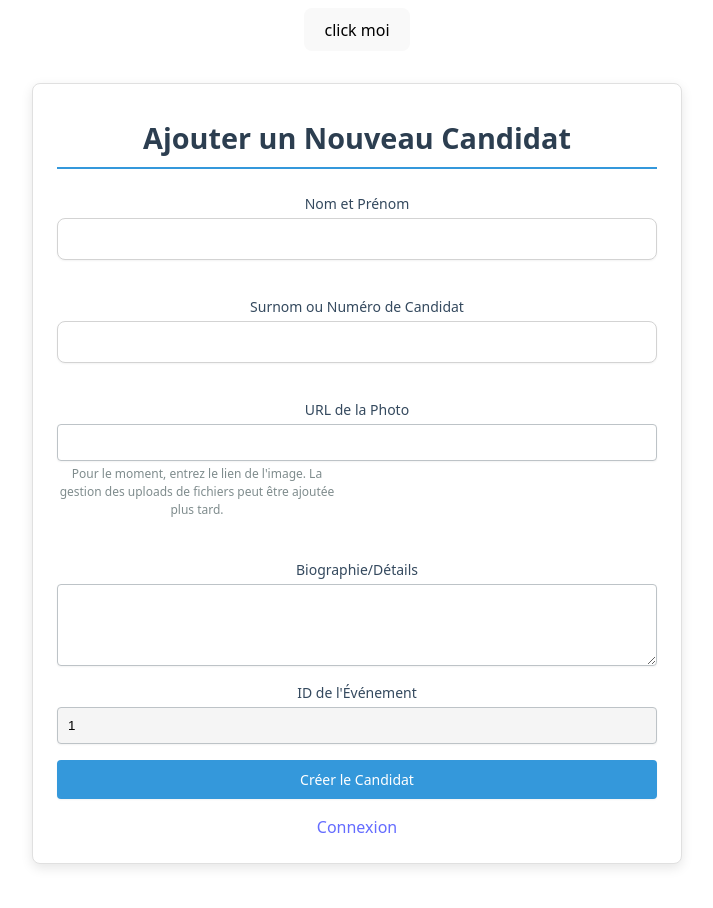
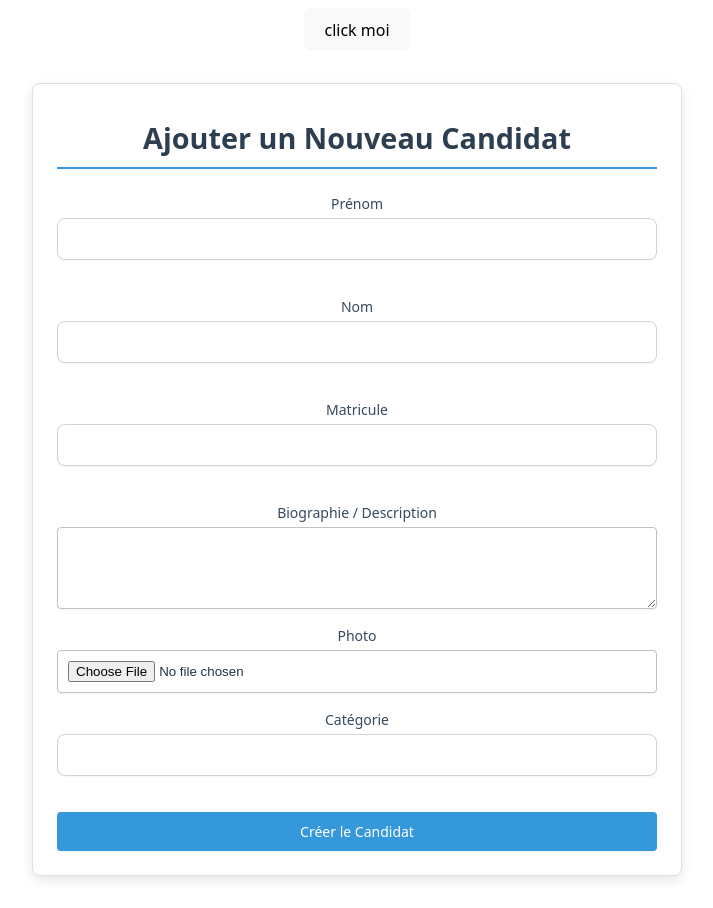
Before and after one commit to Amiir22-24/Vote_React, a React (Vite) app: page / in a window 1280 px wide. Shown: the whole page, without its empty margins (283-996 px from the left). Built offline with nearby package versions, Linux system fonts and the light colour scheme.

Commit message:
myreactpush

```diff
--- /dev/null
+++ b/src/Api/candidates/candidatApi.ts
@@ -0,0 +1,53 @@
+import type { Candidate, CandidateData } from "../../types/candidat";
+import axiosInstance from "../axios_instance";
+
+export const candidateApi = {
+    getAll: async (): Promise<Candidate[]> => {
+        const response = await axiosInstance.get('/candidates');
+        return response.data;
+    },
+    create: async (data: CandidateData): Promise<Candidate[]> => {
+        return axiosInstance.post("/candidates", data, {
+            headers: {
+                "Content-Type": "multipart/form-data",
+            },
+        });
+    },
+    destroy: async (id: number): Promise<Candidate[]> => {
+        const response = await axiosInstance.delete(`/candidates/${id}`);
+        return response.data;
+    },
+    update: async (id: number, formData: FormData): Promise<Candidate[]> => {
+        const response = await axiosInstance.put(`/candidates/${id}`, formData);
+        return response.data;
+    },
+    getById: async (id: number): Promise<Candidate> => {
+        const response = await axiosInstance.get(`/candidates/${id}`);
+        return response.data;
+    },
+    read: async (id: number): Promise<Candidate> => {
+        const response = await axiosInstance.get(`/candidates/${id}`);
+        return response.data;
+    },
+
+    // Méthode intégrée pour créer un candidat à partir d'un objet Candidate
+    createCandidate: async (candidate: Omit<Candidate, "id"> & { photo?: File; matricule?: string }) => {
+        const formData = new FormData();
+        formData.append("firstname", candidate.firstname);
+        formData.append("lastname", candidate.lastname);
+        formData.append("matricule", candidate.matricule ?? "");
+        formData.append("categorie", candidate.category ?? "");
+        formData.append("description", candidate.description);
+        if (candidate.photo) {
+            formData.append("photo", candidate.photo); // File accepté par FormData
+        }
+
+        const response = await axiosInstance.post("/candidates", formData, {
+            headers: {
+                "Content-Type": "multipart/form-data",
+            },
+        });
+
+        return response.data as Candidate;
+    }
+}
--- a/src/Pages/Admin/CandidatCreate.tsx
+++ b/src/Pages/Admin/CandidatCreate.tsx
@@ -1,109 +1,101 @@
-import axios from "axios";
 import { useState, type FormEvent } from "react";
+import { candidateApi } from "../../Api/candidates/candidatApi";
 import "./CandidatCreate.css";
-import { Link } from "react-router";
 
-
-interface CandidateData {
-  name: string;
-  nickname: string;
-  photo_url: string;
-  details: string;
-  eventId: number;
+interface CandidateFormData {
+  firstname: string;
+  lastname: string;
+  description: string;
+  photo?: File;
+  category?: string;
+  matricule: string;
 }
 
 export const CandidatCreate: React.FC = () => {
-
-  const [formData, setFormData] = useState<CandidateData>({
-    name: '',
-    nickname: '',
-    photo_url: '',
-    details: '',
-    eventId: 1,
+  const [formData, setFormData] = useState<CandidateFormData>({
+    firstname: "",
+    lastname: "",
+    description: "",
+    photo: undefined,
+    category: "",
+    matricule: "",
   });
 
   const [loading, setLoading] = useState(false);
-
-  const [message, setMessage] = useState('');
+  const [message, setMessage] = useState("");
   const [isSuccess, setIsSuccess] = useState(false);
 
-  const handleChange = (e: React.ChangeEvent<HTMLInputElement | HTMLTextAreaElement>) => {
-    const { name, value } = e.target;
-    setFormData(prevData => ({
-      ...prevData,
-      [name]: name === 'eventId' ? Number(value) : value,
-    }));
+  const handleChange = (
+    e: React.ChangeEvent<HTMLInputElement | HTMLTextAreaElement>
+  ) => {
+    const { name, value, files } = e.target as HTMLInputElement;
+    if (files && files[0]) {
+      setFormData((prev) => ({ ...prev, [name]: files[0] }));
+    } else {
+      setFormData((prev) => ({ ...prev, [name]: value }));
+    }
   };
-
 
   const handleSubmit = async (e: FormEvent) => {
     e.preventDefault();
     setLoading(true);
-    setMessage('');
+    setMessage("");
     setIsSuccess(false);
+    const formdata = {
+      firstname: formData.firstname,
+      lastname: formData.lastname,
+      description: formData.description,
+      photo: formData.photo,
+      category: formData.category,
+      matricule: formData.matricule,
+    };
 
     try {
-
-      const response = await axios.post('VOTRE_URL_API/api/candidates', formData, {});
-
-      console.log('Candidat créé avec succès:', response.data);
-      setMessage('Candidat créé avec succès !');
+      const response = await candidateApi.create(formdata);
+      console.log("Candidat créé avec succès:", response);
+      setMessage("Candidat créé avec succès !");
       setIsSuccess(true);
 
-
+      // Reset du formulaire
       setFormData({
-        name: '',
-        nickname: '',
-        photo_url: '',
-        details: '',
-        eventId: formData.eventId,
+        firstname: "",
+        lastname: "",
+        description: "",
+        photo: undefined,
+        category: "",
+        matricule: "",
       });
-
     } catch (error) {
-      console.error('Erreur lors de la création du candidat:', error);
-      setMessage(`Erreur: La création du candidat a échoué. ${error instanceof Error ? error.message : ''}`);
-      setIsSuccess(false); // Statut Erreur
+      console.error("Erreur lors de la création du candidat:", error);
+      setMessage(
+        `Erreur: La création du candidat a échoué. ${
+          error instanceof Error ? error.message : ""
+        }`
+      );
+      setIsSuccess(false);
     } finally {
       setLoading(false);
     }
   };
 
-
   return (
     <div className="cc-form-container">
       <h2 className="cc-form-title">Ajouter un Nouveau Candidat</h2>
 
-      {/* Affichage du message de retour avec classes CSS dynamiques */}
       {message && (
-        <p className={`cc-alert ${isSuccess ? 'cc-alert-success' : 'cc-alert-error'}`}>
+        <p className={`cc-alert ${isSuccess ? "cc-alert-success" : "cc-alert-error"}`}>
           {message}
         </p>
       )}
 
       <form onSubmit={handleSubmit} className="cc-form">
-
-        {/* Champ Nom et Prénom */}
         <div>
-          <label htmlFor="name" className="cc-label">Nom et Prénom</label>
+          <label htmlFor="firstname" className="cc-label">Prénom</label>
           <input
             type="text"
-            id="name"
-            name="name"
-            value={formData.name}
-            onChange={handleChange}
-            required
-            className="cc-input"
-          />
-        </div>
-
-
-        <div>
-          <label htmlFor="nickname" className="cc-label">Surnom ou Numéro de Candidat</label>
-          <input
-            type="text"
-            id="nickname"
-            name="nickname"
-            value={formData.nickname}
+            id="firstname"
+            name="firstname"
+            value={formData.firstname}
             onChange={handleChange}
             required
             className="cc-input"
@@ -111,55 +103,70 @@ export const CandidatCreate: React.FC = () => {
         </div>
 
         <div>
-          <label htmlFor="photo_url" className="cc-label">URL de la Photo</label>
+          <label htmlFor="lastname" className="cc-label">Nom</label>
           <input
-            type="url"
-            id="photo_url"
-            name="photo_url"
-            value={formData.photo_url}
+            type="text"
+            id="lastname"
+            name="lastname"
+            value={formData.lastname}
             onChange={handleChange}
+            required
             className="cc-input"
           />
-          <p className="cc-small-text">Pour le moment, entrez le lien de l'image. La gestion des uploads de fichiers peut être ajoutée plus tard.</p>
         </div>
 
-        {/* Champ Détails/Biographie */}
         <div>
-          <label htmlFor="details" className="cc-label">Biographie/Détails</label>
+          <label htmlFor="matricule" className="cc-label">Matricule</label>
+          <input
+            type="text"
+            id="matricule"
+            name="matricule"
+            value={formData.matricule}
+            onChange={handleChange}
+            required
+            className="cc-input"
+          />
+        </div>
+
+        <div>
+          <label htmlFor="description" className="cc-label">Biographie / Description</label>
           <textarea
-            id="details"
-            name="details"
-            value={formData.details}
+            id="description"
+            name="description"
+            value={formData.description}
             onChange={handleChange}
             rows={4}
             className="cc-textarea"
           />
         </div>
 
-
         <div>
-          <label htmlFor="eventId" className="cc-label">ID de l'Événement</label>
+          <label htmlFor="photo" className="cc-label">Photo</label>
           <input
-            type="number"
-            id="eventId"
-            name="eventId"
-            value={formData.eventId}
+            type="file"
+            id="photo"
+            name="photo"
+            accept="image/*"
             onChange={handleChange}
-            required
-            readOnly
-            className="cc-input cc-input-readonly"
+            className="cc-input"
           />
         </div>
 
-        {/* Bouton de Soumission */}
-        <button
-          type="submit"
-          disabled={loading}
-          className="cc-submit-button"
-        >
-          {loading ? 'Création en cours...' : 'Créer le Candidat'}
+        <div>
+          <label htmlFor="category" className="cc-label">Catégorie</label>
+          <input
+            type="text"
+            id="category"
+            name="category"
+            value={formData.category}
+            onChange={handleChange}
+            className="cc-input"
+          />
+        </div>
+
+        <button type="submit" disabled={loading} className="cc-submit-button">
+          {loading ? "Création en cours..." : "Créer le Candidat"}
         </button>
-        <Link to="./Admin/login">Connexion</Link>
       </form>
     </div>
   );
```
Also changed, not shown: src/Api/candidates/crud.ts (deleted, +0 -33 lines), src/Pages/Admin/VoteCreate.tsx (+7 -0 lines), src/types/candidat.ts (+8 -3 lines), src/types/vote.ts (+7 -0 lines).
